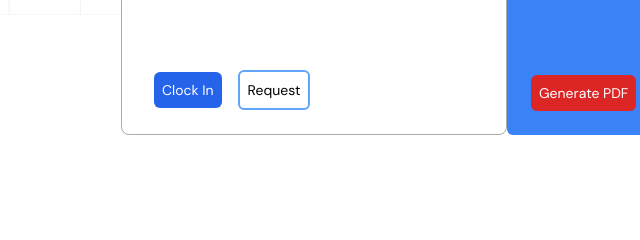
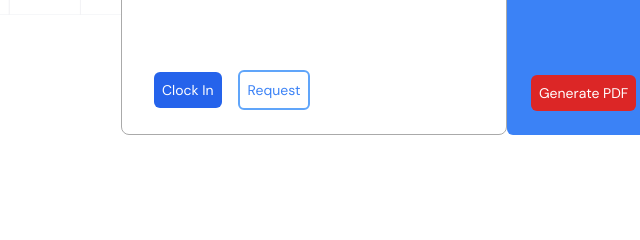
Before and after one commit to vintech05/attendance-tracker, a website: page src/index.html in a window 1280 px wide. Shown: the part 1337-1577 px from the top of the page, 133-773 px from the left. Drawn offline with nearby package versions, Linux system fonts and the light colour scheme.

Commit message:
added initial text color

```diff
--- a/src/index.html
+++ b/src/index.html
@@ -86,7 +86,7 @@
                                         In
                                     </button>
                                     <button id="request-off-btn"
-                                        class="mt-6 text-content text-left p-2 w-auto rounded-md border-2 border-blue-400 cursor-pointer md:text-sm sm:text-base dark:text-white">Request</button>
+                                        class="mt-6 text-content text-left text-blue-500 p-2 w-auto rounded-md border-2 border-blue-400 cursor-pointer md:text-sm sm:text-base dark:text-white">Request</button>
                                 </div>
                             </div>
                         </div>
```
